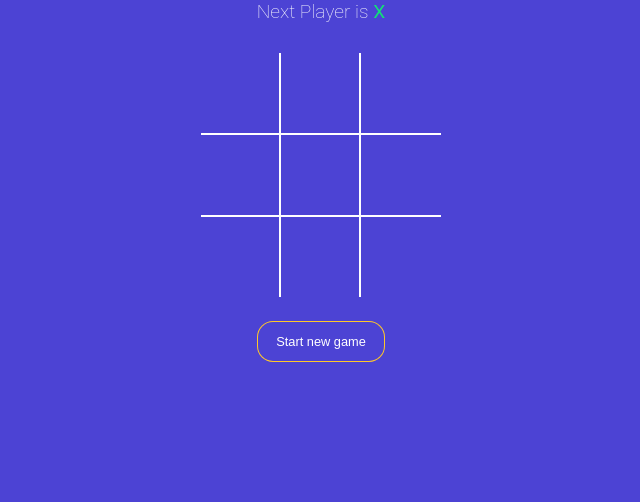
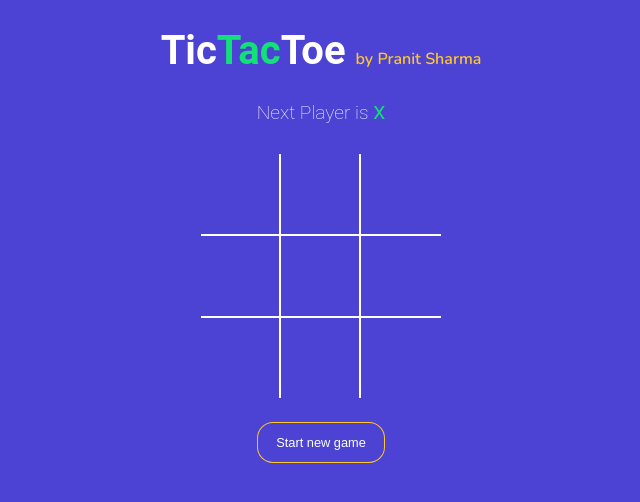
Before and after one commit to Pranit07/Tic_Tac_Toe, a React (Vite) app: page / in a window 1280 px wide. Shown: the top 502 px of the page, without its empty margins (319-959 px from the left). Built offline with nearby package versions, Linux system fonts and the light colour scheme.

Commit message:
Final commit

```diff
--- a/index.html
+++ b/index.html
@@ -1,8 +1,14 @@
-<!DOCTYPE html>
+<!doctype html>
 <html lang="en">
   <head>
     <meta charset="UTF-8" />
     <link rel="icon" type="image/svg+xml" href="/vite.svg" />
+    <link rel="preconnect" href="https://fonts.googleapis.com" />
+    <link rel="preconnect" href="https://fonts.gstatic.com" crossorigin />
+    <link
+      href="https://fonts.googleapis.com/css2?family=Nunito:wght@400;600&display=swap"
+      rel="stylesheet"
+    />
     <meta name="viewport" content="width=device-width, initial-scale=1.0" />
     <title>Vite + React</title>
   </head>
--- a/src/App.jsx
+++ b/src/App.jsx
@@ -34,6 +34,11 @@ function App() {
 
   return (
     <div className="app">
+      <h1>
+        Tic<span className="text-green">Tac</span>Toe{' '}
+        <span className="text-orange namefont">by Pranit Sharma</span>
+      </h1>
+
       <StatusMessage isXnext={isXnext} winner={winner} squares={squares} />
       <Board squares={squares} handlesquareclick={handlesquareclick} />
 
--- a/src/style.scss
+++ b/src/style.scss
@@ -128,6 +128,11 @@ button {
   }
 }
 
+.namefont {
+  font-family: 'Nunito', sans-serif;
+  font-size: medium;
+}
+
 .bg-balls {
   position: fixed;
   top: 0;
```
